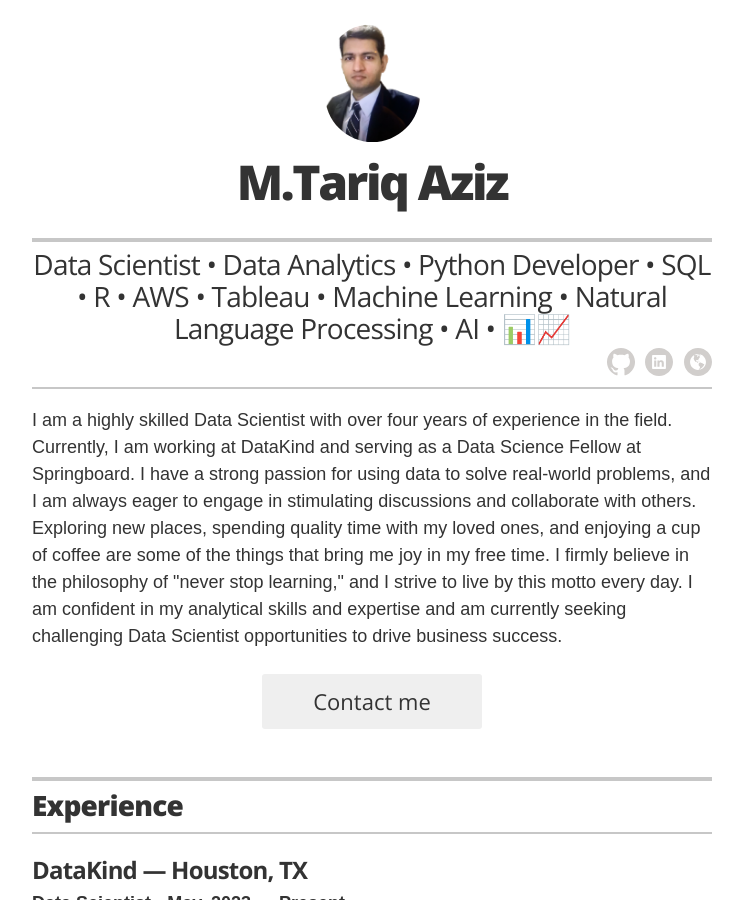
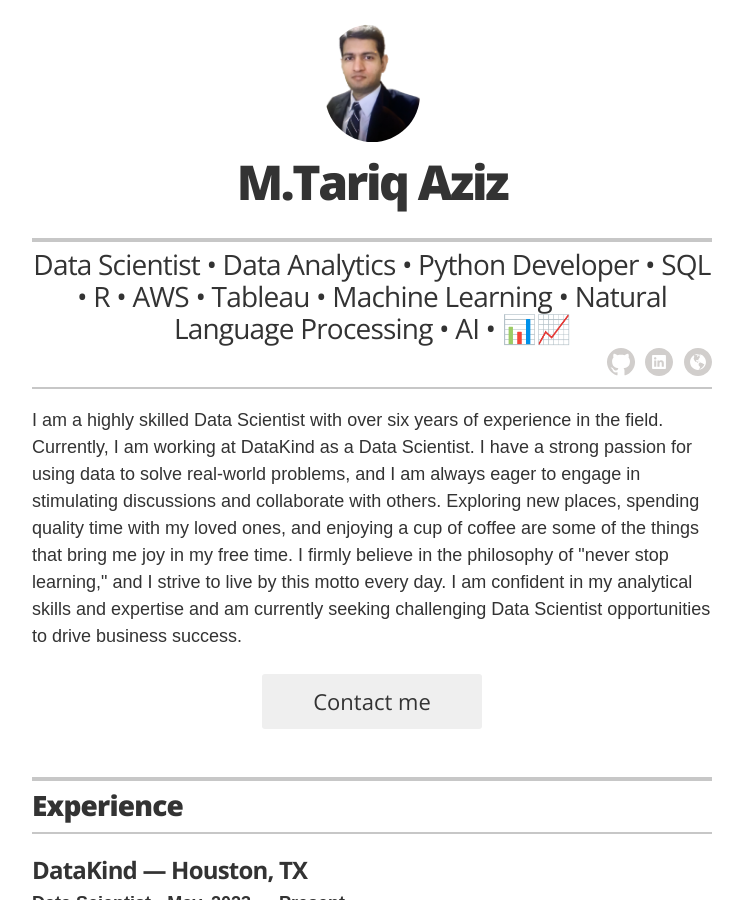
Before and after one commit to ttariqaziz/ttariqaziz.github.io, a Jekyll site: the page built from index.html, in a window 1280 px wide and 900 px high. Shown: the whole window, without its empty margins (268-1011 px from the left). Built offline with Jekyll 4.4.1, drawn with Linux system fonts in a browser that asks for light colours.

Commit message:
Update _config.yml

```diff
--- a/_config.yml
+++ b/_config.yml
@@ -15,7 +15,7 @@ resume_contact_address: 'Spring, TX'
 # lisasimpson@youremailaddress.com
 display_header_contact_info: 'true'
 resume_header_intro: >-
-  <p>I am a highly skilled Data Scientist with over four years of experience in the field. Currently, I am working at DataKind and serving as a Data Science Fellow at Springboard. I have a strong passion for using data to solve real-world problems, and I am always eager to engage in stimulating discussions and collaborate with others. Exploring new places, spending quality time with my loved ones, and enjoying a cup of coffee are some of the things that bring me joy in my free time. I firmly believe in the philosophy of "never stop learning," and I strive to live by this motto every day. I am confident in my analytical skills and expertise and am currently seeking challenging Data Scientist opportunities to drive business success.</p>
+  <p>I am a highly skilled Data Scientist with over six years of experience in the field. Currently, I am working at DataKind as a Data Scientist. I have a strong passion for using data to solve real-world problems, and I am always eager to engage in stimulating discussions and collaborate with others. Exploring new places, spending quality time with my loved ones, and enjoying a cup of coffee are some of the things that bring me joy in my free time. I firmly believe in the philosophy of "never stop learning," and I strive to live by this motto every day. I am confident in my analytical skills and expertise and am currently seeking challenging Data Scientist opportunities to drive business success.</p>
 resume_looking_for_work: 'yes'
 resume_section_projects: true
 resume_section_experience: true
```
